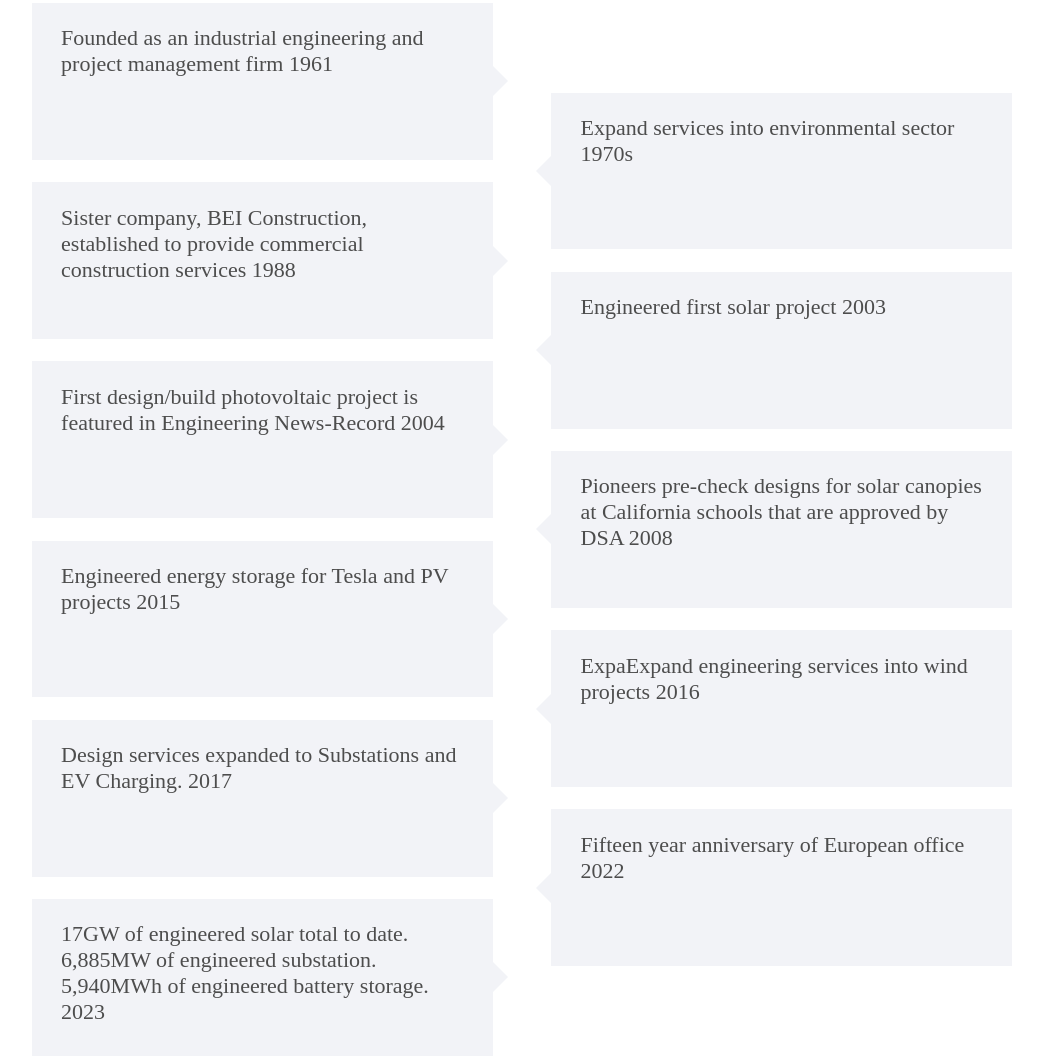
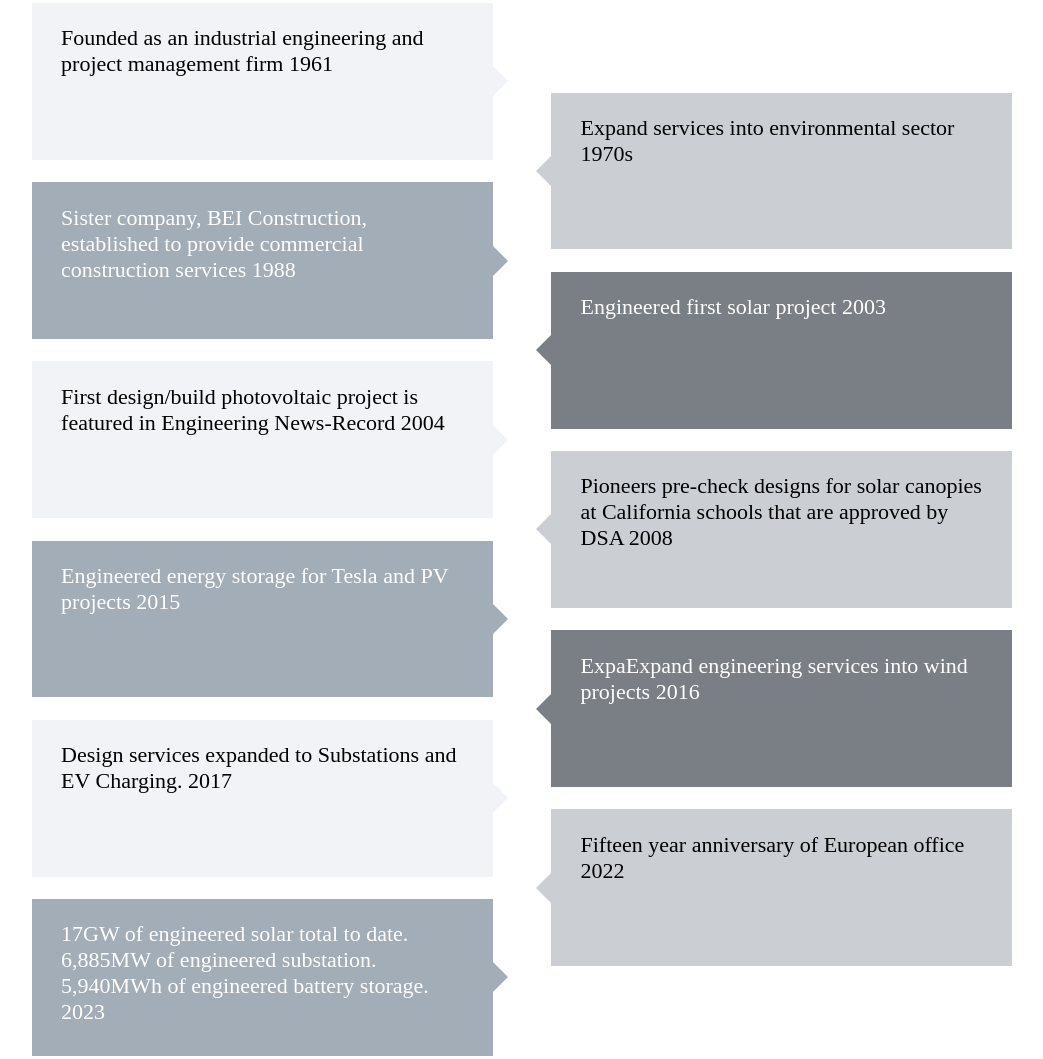
Before and after one commit to Aditya-Sinha-7981/Chargemax, a plain HTML site: page about.html in a window 1280 px wide. Shown: the part 877-1936 px from the top of the page, without its empty margins (118-1161 px from the left). Drawn offline with nearby package versions, Linux system fonts and the light colour scheme.

Commit message:
Color changes in history

```diff
--- a/about.html
+++ b/about.html
@@ -148,58 +148,58 @@
             <h2>A history of innovation</h2>
 
             <div class="text-bubbles">
-                <div class="text-bubble" style="background-color: #f2f3f7;">
-                    <p style="color: #4d4d4d;">
+                <div class="text-bubble">
+                    <p>
                         Founded as an industrial engineering and project management firm 1961
                     </p>
                 </div>
-                <div class="text-bubble" style="background-color: #f2f3f7;">
-                    <p style="color: #4d4d4d;">
+                <div class="text-bubble">
+                    <p>
                         Expand services into environmental sector 1970s
                     </p>
                 </div>
-                <div class="text-bubble" style="background-color: #f2f3f7;">
-                    <p style="color: #4d4d4d;">
+                <div class="text-bubble">
+                    <p>
                         Sister company, BEI Construction, established to provide commercial construction services 1988
                     </p>
                 </div>
-                <div class="text-bubble" style="background-color: #f2f3f7;">
-                    <p style="color: #4d4d4d;">
+                <div class="text-bubble">
+                    <p>
                         Engineered first solar project 2003
                     </p>
                 </div>
-                <div class="text-bubble" style="background-color: #f2f3f7;">
-                    <p style="color: #4d4d4d;">
+                <div class="text-bubble">
+                    <p>
                         First design/build photovoltaic project is featured in Engineering News-Record 2004
                     </p>
                 </div>
-                <div class="text-bubble" style="background-color: #f2f3f7;">
-                    <p style="color: #4d4d4d;">
+                <div class="text-bubble">
+                    <p>
                         Pioneers pre-check designs for solar canopies at California schools that are approved by DSA 2008
                     </p>
                 </div>
-                <div class="text-bubble" style="background-color: #f2f3f7;">
-                    <p style="color: #4d4d4d;">
+                <div class="text-bubble">
+                    <p>
                         Engineered energy storage for Tesla and PV projects 2015
                     </p>
                 </div>
-                <div class="text-bubble" style="background-color: #f2f3f7;">
-                    <p style="color: #4d4d4d;">
+                <div class="text-bubble">
+                    <p>
                         ExpaExpand engineering services into wind projects 2016
                     </p>
                 </div>
-                <div class="text-bubble" style="background-color: #f2f3f7;">
-                    <p style="color: #4d4d4d;">
+                <div class="text-bubble">
+                    <p>
                         Design services expanded to Substations and EV Charging. 2017
                     </p>
                 </div>
-                <div class="text-bubble" style="background-color: #f2f3f7;">
-                    <p style="color: #4d4d4d;">
+                <div class="text-bubble">
+                    <p>
                         Fifteen year anniversary of European office 2022
                     </p>
                 </div>
-                <div class="text-bubble" style="background-color: #f2f3f7;">
-                    <p style="color: #4d4d4d;">
+                <div class="text-bubble">
+                    <p>
                         17GW of engineered solar total to date. 6,885MW of engineered substation. 5,940MWh of engineered battery storage. 2023
                     </p>
                 </div>
@@ -494,7 +494,7 @@
         </div>
         <div class="credentials">
             <p>Expert design for renewable energy projects — Solar | Energy Storage / BESS | EV Charging</p>
-            <p>All Content ©2023 Blymyer Engineers, Inc. | <a href="#">Privacy Policy</a></p>
+            <p>All Content ©2023 Chargemax Engineering Consultant, Inc. | <a href="#">Privacy Policy</a></p>
         </div>
     </footer>
 
--- a/assets/css/_about.scss
+++ b/assets/css/_about.scss
@@ -146,6 +146,33 @@ section.story{
                 margin-top: -15px;
                 left: -15px;
                 top: 50%;
+                border-color: transparent #f2f3f7;
+            }
+            .text-bubble:nth-child(4n-2){
+                background: #cbced3;
+            }
+            .text-bubble:nth-child(4n-1){
+                background: #a3adb7;
+                color: white;
+            }
+            .text-bubble:nth-child(4n){
+                background: #7a7f85;
+                color: white;
+            }
+            .text-bubble:nth-child(4n-3){
+                background: #f2f3f7;
+            }
+
+            .text-bubble:nth-child(4n-2)::after{
+                border-color: transparent #cbced3;
+            }
+            .text-bubble:nth-child(4n-1)::after{
+                border-color: transparent #a3adb7;
+            }
+            .text-bubble:nth-child(4n)::after{
+                border-color: transparent #7a7f85;
+            }
+            .text-bubble:nth-child(4n-3)::after{
                 border-color: transparent #f2f3f7;
             }
         }
```
Also changed, not shown: index.html (+1 -1 lines), assets/css/style.css, 1 other file.
